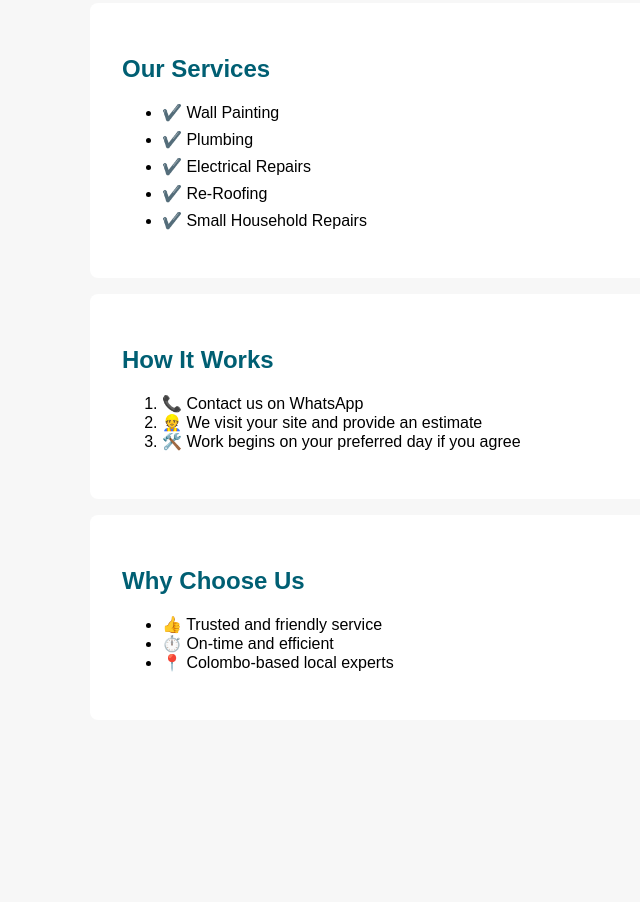
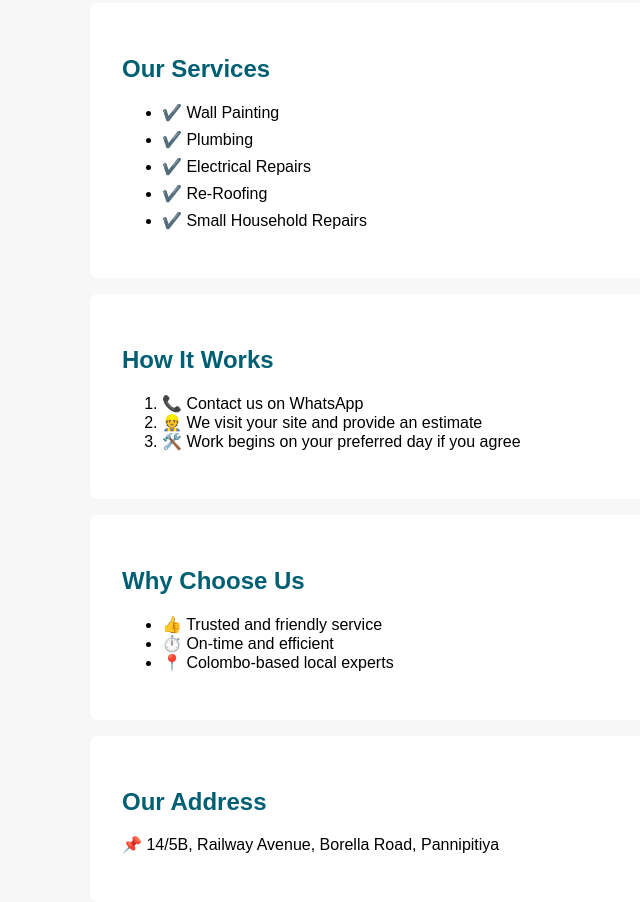
Before and after one commit to udarasrim/colombofix, a plain HTML site: page index.html in a window 1280 px wide. Shown: the part 590-1492 px from the top of the page, without its empty margins (118-758 px from the left). Before the commit the page ends 1310 px from the top, so only its background shows below. Drawn offline with Linux system fonts and the light colour scheme.

Commit message:
whatsapp and address

```diff
--- a/index.html
+++ b/index.html
@@ -56,7 +56,7 @@
 <section id="contact">
     <h2>Contact Us</h2>
     <p>📍 Service Area: Colombo Only</p>
-    <a class="whatsapp-button" href="https://wa.me/9410002000" target="_blank">
+    <a class="whatsapp-button" href="https://wa.me/94705717820" target="_blank">
         Message us on WhatsApp
     </a>
 </section>
@@ -89,5 +89,9 @@
         <li>📍 Colombo-based local experts</li>
     </ul>
 </section>
+<section id="address">
+    <h2>Our Address</h2>
+    <p>📌 14/5B, Railway Avenue, Borella Road, Pannipitiya</p>
+</section>
 </body>
 </html>
```
